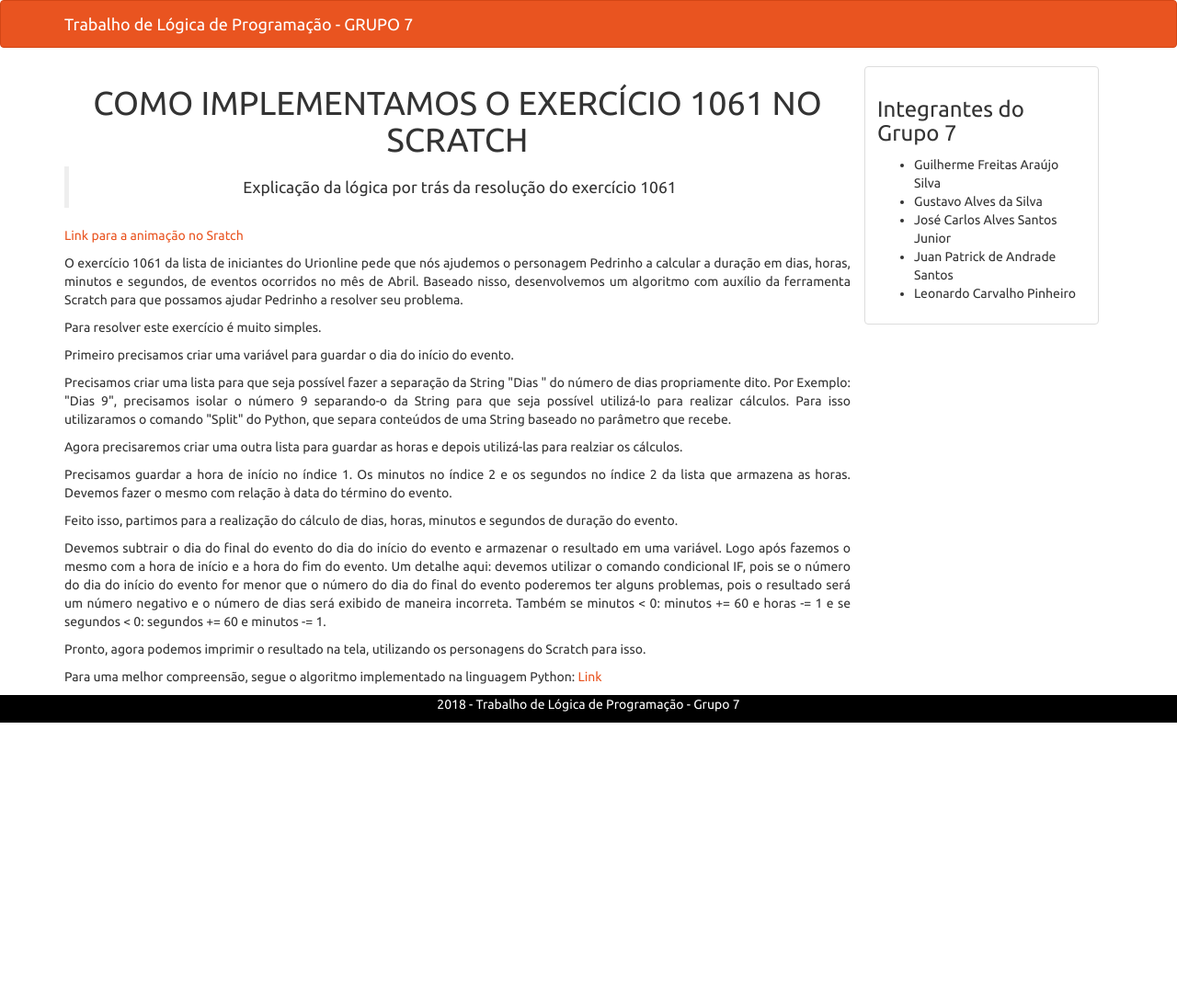
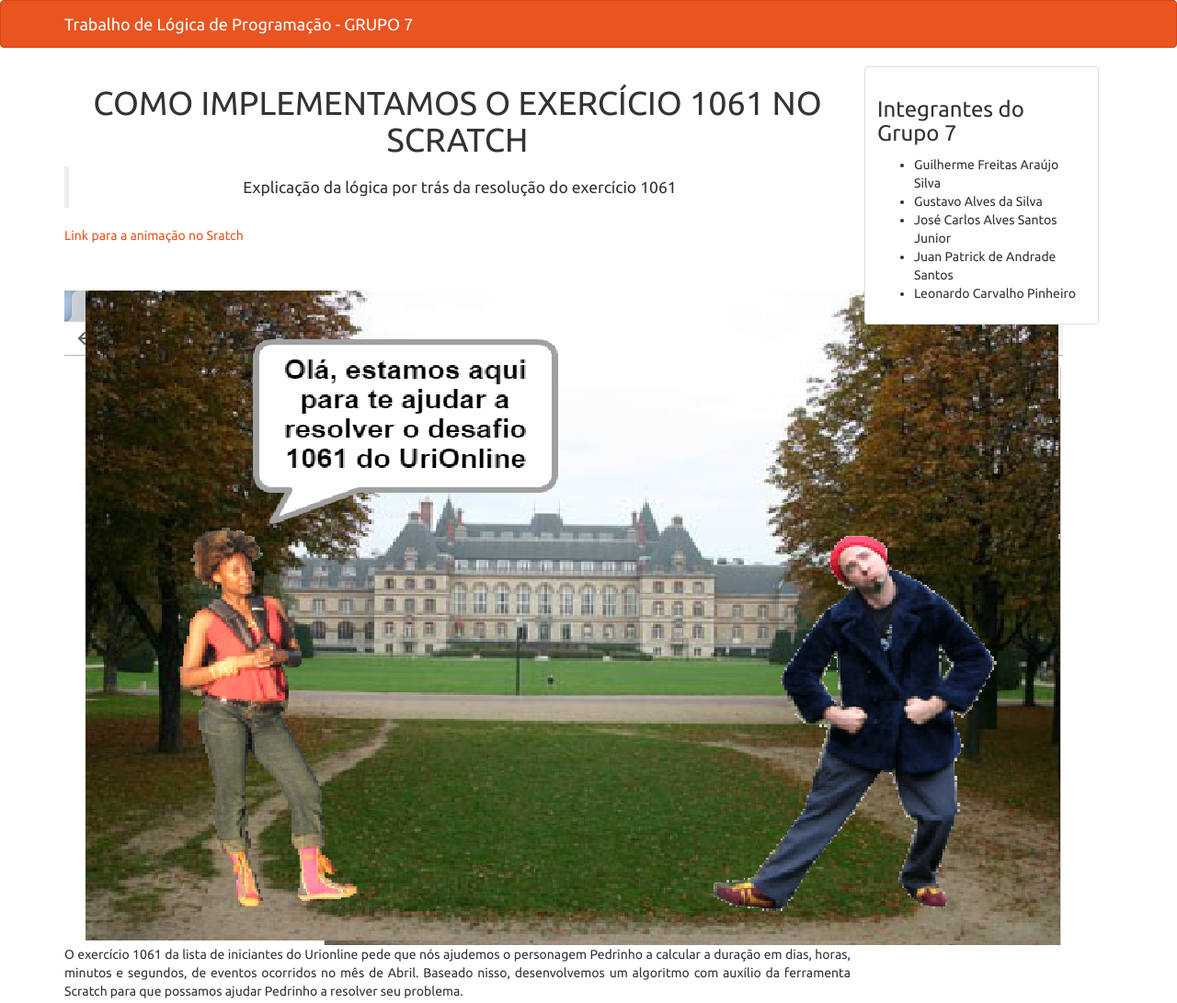
Before and after one commit to bloggrupo8/bloggrupo8.github.io, a plain HTML site: page detalhe.html in a window 1280 px wide. Shown: the top 1091 px of the page at 92% size. Before the commit the page ends 800 px from the top, so only its background shows below. Drawn offline with nearby package versions, Linux system fonts and the light colour scheme.

Commit message:
Update detalhe.html

```diff
--- a/detalhe.html
+++ b/detalhe.html
@@ -32,6 +32,8 @@
           </div>
           <div class="row text-justify">
 		  <p><a href="https://scratch.mit.edu/projects/264439111/#fullscreen">Link para a animação no Sratch</a></p>
+		  <br /><br />
+		  <img src="https://github.com/bloggrupo8/bloggrupo8.github.io/blob/master/thumb.png" alt="thumbnail" />
             <p>O exercício 1061 da lista de iniciantes do Urionline pede que nós ajudemos o personagem Pedrinho a calcular a duração em dias, horas, minutos e segundos, de eventos ocorridos no mês de Abril. Baseado nisso, desenvolvemos um algoritmo com auxílio da ferramenta Scratch para que possamos ajudar Pedrinho a resolver seu problema.</p>
 		  <p>Para resolver este exercício é muito simples.</p>
 		  <p>Primeiro precisamos criar uma variável para guardar o dia do início do evento.</p>
```
